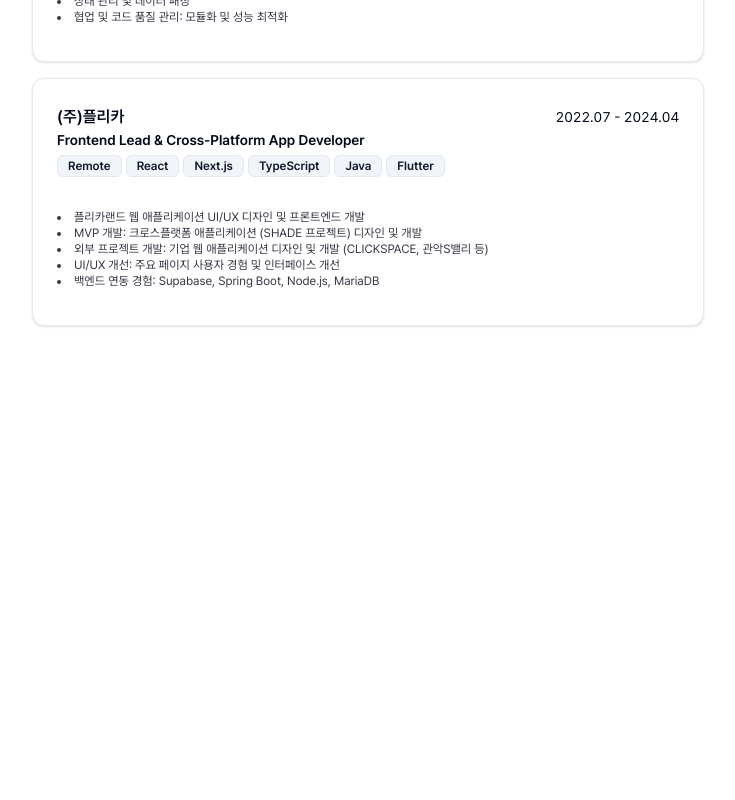
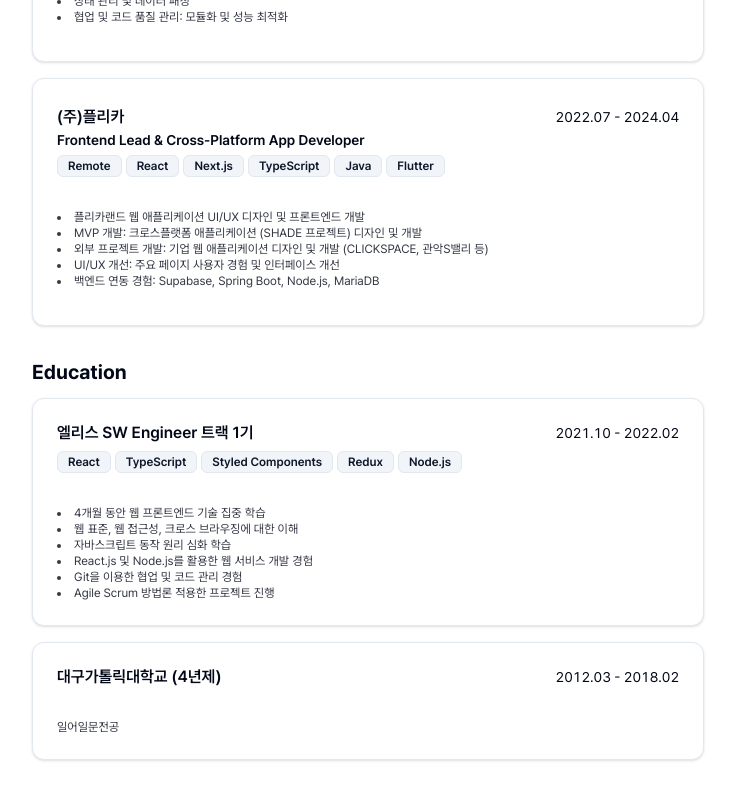
Before and after one commit to ukihwa/resume, a Next.js app: page /resume/ in a window 1280 px wide. Shown: the part 584-1384 px from the top of the page, without its empty margins (272-1007 px from the left). Before the commit the page ends 974 px from the top, so only its background shows below. Built offline with nearby package versions, Linux system fonts and the light colour scheme.

Commit message:
feat(ui): add education section

```diff
--- a/src/app/page.tsx
+++ b/src/app/page.tsx
@@ -1,3 +1,4 @@
+import { Education } from '~/components/education';
 import { Header } from '~/components/header';
 import { Summary } from '~/components/summary';
 import { WorkExperience } from '~/components/work-experience';
@@ -14,7 +15,7 @@ export default function Home() {
       </div>
 
       <section
-        className="mx-auto w-full max-w-2xl space-y-8 bg-white print:space-y-4"
+        className="bg-white mx-auto w-full max-w-2xl space-y-8 print:space-y-4"
         aria-label="Resume Content"
       >
         <Header />
@@ -22,6 +23,7 @@ export default function Home() {
         <div className="space-y-8 print:space-y-4">
           <Summary summary={RESUME.summary} />
           <WorkExperience work={RESUME.work} />
+          <Education education={RESUME.education} />
         </div>
       </section>
     </main>
--- /dev/null
+++ b/src/components/badge-list.tsx
@@ -0,0 +1,31 @@
+import { Badge } from '~/components/ui/badge';
+import { cn } from '~/lib/utils';
+
+type Badges = readonly string[];
+
+interface BadgeListProps {
+  className?: string;
+  badges: Badges;
+}
+
+export default function BadgeList({ className, badges }: BadgeListProps) {
+  if (badges.length === 0) return null;
+
+  return (
+    <ul
+      className={cn('inline-flex list-none gap-x-1 p-0', className)}
+      aria-label="Technologies used"
+    >
+      {badges.map((badge) => (
+        <li key={badge}>
+          <Badge
+            variant="secondary"
+            className="align-middle text-xs print:px-1 print:py-0.5 print:text-[8px] print:leading-tight"
+          >
+            {badge}
+          </Badge>
+        </li>
+      ))}
+    </ul>
+  );
+}
--- /dev/null
+++ b/src/components/education.tsx
@@ -0,0 +1,91 @@
+import BadgeList from '~/components/badge-list';
+import { Card, CardContent, CardHeader } from '~/components/ui/card';
+import { Section } from '~/components/ui/section';
+import { RESUME } from '~/constants';
+
+type Education = (typeof RESUME)['education'][number];
+
+interface EducationPeriodProps {
+  start: Education['start'];
+  end: Education['end'];
+  badges?: Education['badges'];
+}
+
+/**
+ * Displays the education period in a consistent format
+ */
+function EducationPeriod({ start, end }: EducationPeriodProps) {
+  return (
+    <div
+      className="text-gray-500 text-sm tabular-nums"
+      aria-label={`Period: ${start} to ${end}`}
+    >
+      {start} - {end}
+    </div>
+  );
+}
+
+interface EducationItemProps {
+  education: Education;
+}
+
+/**
+ * Individual education card component
+ */
+function EducationItem({ education }: EducationItemProps) {
+  const { school, start, end, degree } = education;
+
+  return (
+    <Card>
+      <CardHeader>
+        <div className="flex items-center justify-between gap-x-2 text-base">
+          <h3
+            className="font-semibold leading-none"
+            id={`education-${school.toLowerCase().replace(/\s+/g, '-')}`}
+          >
+            {school}
+          </h3>
+          <EducationPeriod start={start} end={end} />
+        </div>
+        {education.badges.length > 0 && <BadgeList badges={education.badges} />}
+      </CardHeader>
+      <CardContent
+        className="mt-2 text-pretty text-xs text-foreground/80 print:mt-1 print:text-[10px]"
+        aria-labelledby={`education-${school
+          .toLowerCase()
+          .replace(/\s+/g, '-')}`}
+      >
+        {degree}
+      </CardContent>
+    </Card>
+  );
+}
+
+interface EducationListProps {
+  education: readonly Education[];
+}
+
+/**
+ * Main education section component
+ * Renders a list of education experiences
+ */
+export function Education({ education }: EducationListProps) {
+  return (
+    <Section>
+      <h2 className="text-xl font-bold" id="education-section">
+        Education
+      </h2>
+      <div
+        className="space-y-4"
+        role="feed"
+        aria-labelledby="education-section"
+      >
+        {education.map((item) => (
+          <article key={item.school} role="article">
+            <EducationItem education={item} />
+          </article>
+        ))}
+      </div>
+    </Section>
+  );
+}
--- a/src/components/work-experience.tsx
+++ b/src/components/work-experience.tsx
@@ -1,42 +1,9 @@
-import { Badge } from '~/components/ui/badge';
+import BadgeList from '~/components/badge-list';
 import { Card, CardContent, CardHeader } from '~/components/ui/card';
 import { Section } from '~/components/ui/section';
 import { RESUME } from '~/constants';
-import { cn } from '~/lib/utils';
 
 type WorkExperience = (typeof RESUME)['work'][number];
-type WorkBadges = readonly string[];
-
-interface BadgeListProps {
-  className?: string;
-  badges: WorkBadges;
-}
-
-/**
- * Renders a list of badges for work experience
- * Handles both mobile and desktop layouts through className prop
- */
-function BadgeList({ className, badges }: BadgeListProps) {
-  if (badges.length === 0) return null;
-
-  return (
-    <ul
-      className={cn('inline-flex list-none gap-x-1 p-0', className)}
-      aria-label="Technologies used"
-    >
-      {badges.map((badge) => (
-        <li key={badge}>
-          <Badge
-            variant="secondary"
-            className="align-middle text-xs print:px-1 print:py-0.5 print:text-[8px] print:leading-tight"
-          >
-            {badge}
-          </Badge>
-        </li>
-      ))}
-    </ul>
-  );
-}
 
 interface WorkPeriodProps {
   start: WorkExperience['start'];
--- a/src/constants.tsx
+++ b/src/constants.tsx
@@ -39,10 +39,37 @@ export const RESUME = {
   },
   education: [
     {
-      school: 'Wrocław University of Technology',
-      degree: "Bachelor's Degree in Control systems engineering and Robotics",
-      start: '2007',
-      end: '2010',
+      school: '엘리스 SW Engineer 트랙 1기',
+      badges: ['React', 'TypeScript', 'Styled Components', 'Redux', 'Node.js'],
+      degree: (
+        <>
+          <ul className="list-inside list-disc">
+            <li className="list-item">
+              4개월 동안 웹 프론트엔드 기술 집중 학습
+            </li>
+            <li className="list-item">
+              웹 표준, 웹 접근성, 크로스 브라우징에 대한 이해
+            </li>
+            <li className="list-item">자바스크립트 동작 원리 심화 학습</li>
+            <li className="list-item">
+              React.js 및 Node.js를 활용한 웹 서비스 개발 경험
+            </li>
+            <li className="list-item">Git을 이용한 협업 및 코드 관리 경험</li>
+            <li className="list-item">
+              Agile Scrum 방법론 적용한 프로젝트 진행
+            </li>
+          </ul>
+        </>
+      ),
+      start: '2021.10',
+      end: '2022.02',
+    },
+    {
+      school: '대구가톨릭대학교 (4년제)',
+      badges: [],
+      degree: '일어일문전공',
+      start: '2012.03',
+      end: '2018.02',
     },
   ],
   work: [
```
Also changed, not shown: src/components/ui/badge.tsx (+13 -13 lines), 2 other files (tests, documents, lock files or other folders).
